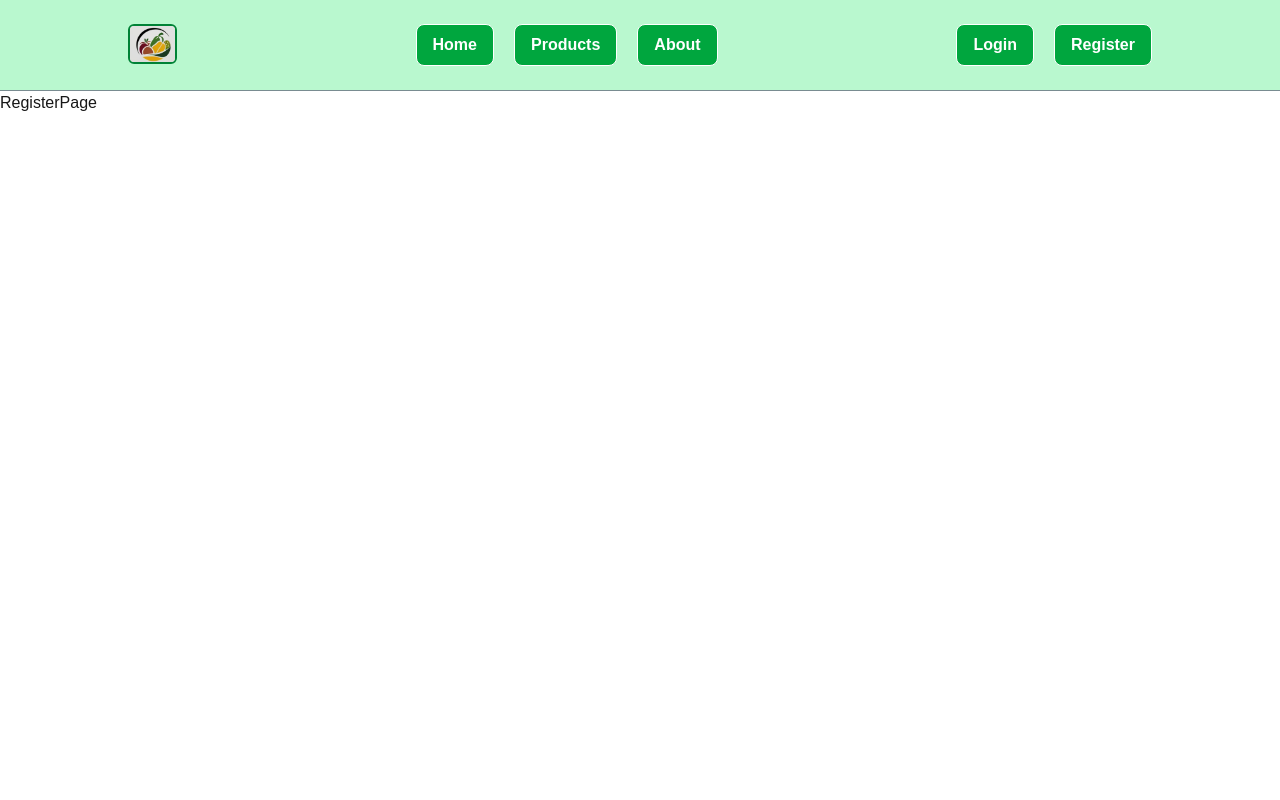
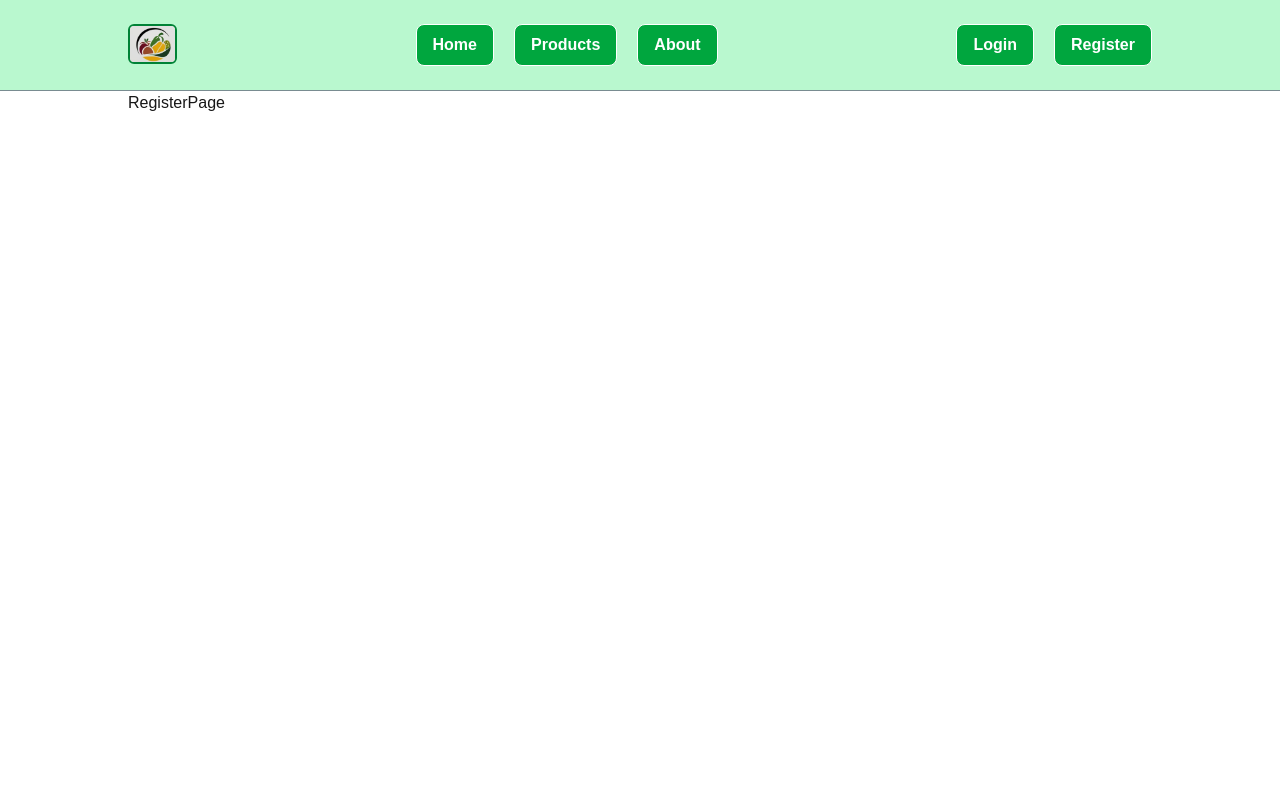
Before and after one commit to helal366/abdullahmart, a Next.js app: page /register in a window 1280 px wide. Shown: the top 800 px of the page. Built offline with nearby package versions, Linux system fonts and the light colour scheme.

Commit message:
Padding added to login and register pages.

```diff
--- a/src/app/login/page.jsx
+++ b/src/app/(authPages)/login/page.jsx
@@ -2,6 +2,6 @@ import React from 'react'
 
 export default function LoginPage() {
   return (
-    <div>LoginPage</div>
+    <section className='padding'>LoginPage</section>
   )
 }
--- a/src/app/register/page.jsx
+++ b/src/app/(authPages)/register/page.jsx
@@ -2,6 +2,6 @@ import React from 'react'
 
 export default function RegisterPage() {
   return (
-    <div>RegisterPage</div>
+    <section className='padding'>RegisterPage</section>
   )
 }
```
